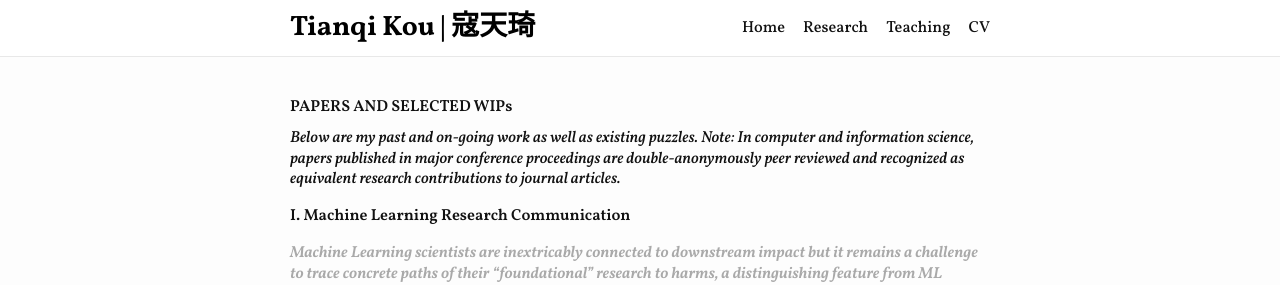
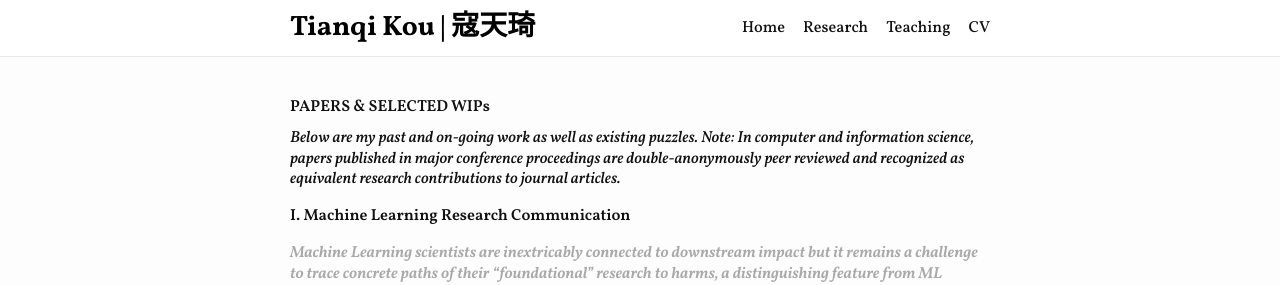
Before and after one commit to koutianqi/koutianqi.github.io, a Jekyll site: the page built from pages/research.markdown, in a window 1280 px wide. Shown: the top 285 px of the page. Built offline with Jekyll 4.4.1, drawn with Linux system fonts in a browser that asks for light colours.

Commit message:
Update research.markdown

```diff
--- a/pages/research.markdown
+++ b/pages/research.markdown
@@ -2,7 +2,7 @@
 layout: page
 title: "Research"
 ---
-### PAPERS AND SELECTED WIPs
+### PAPERS & SELECTED WIPs
 _Below are my past and on-going work as well as existing puzzles. Note: In computer and information science, papers published in major conference proceedings are double-anonymously peer reviewed and recognized as equivalent research contributions to journal articles._
 
 ### I. Machine Learning Research Communication
```
